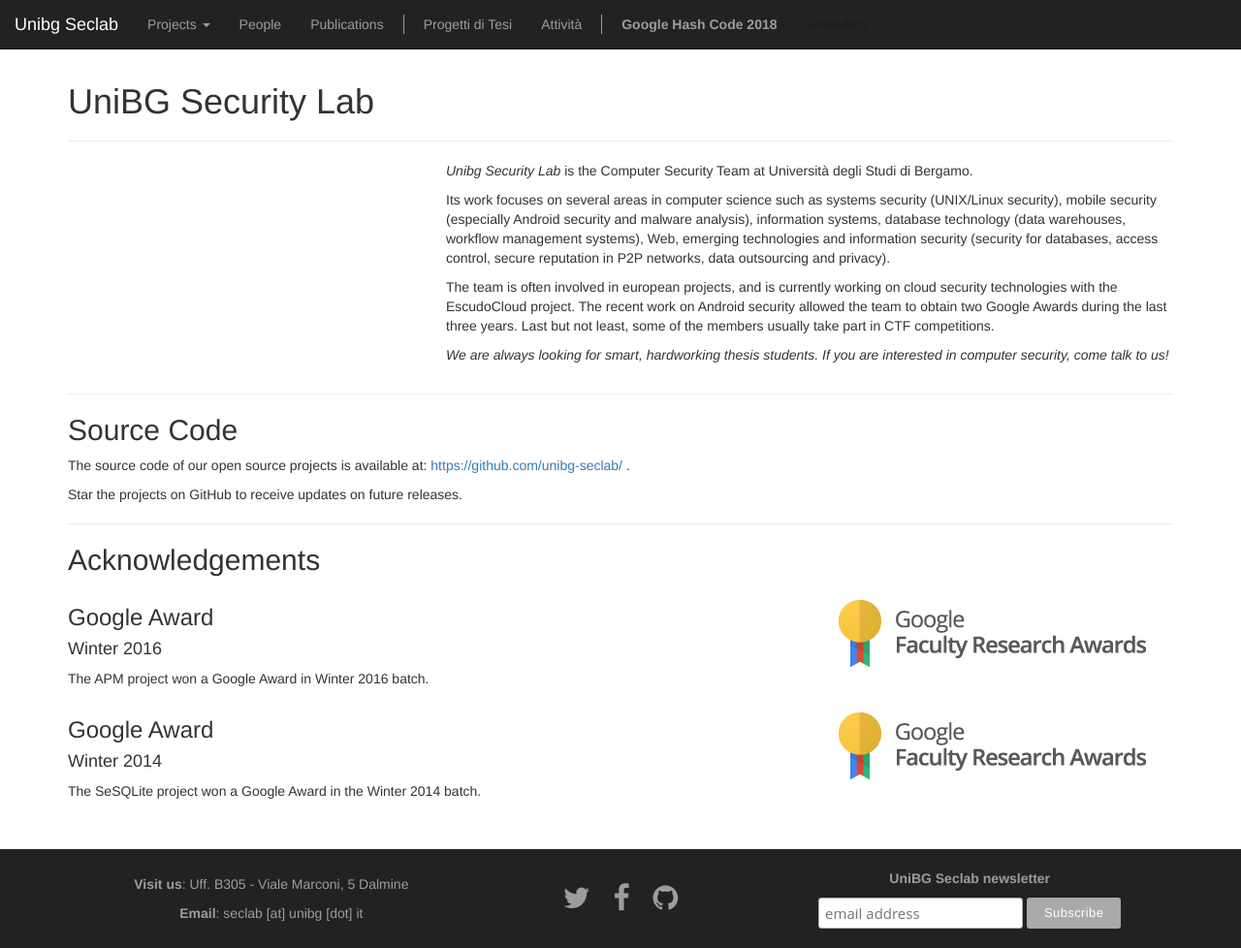
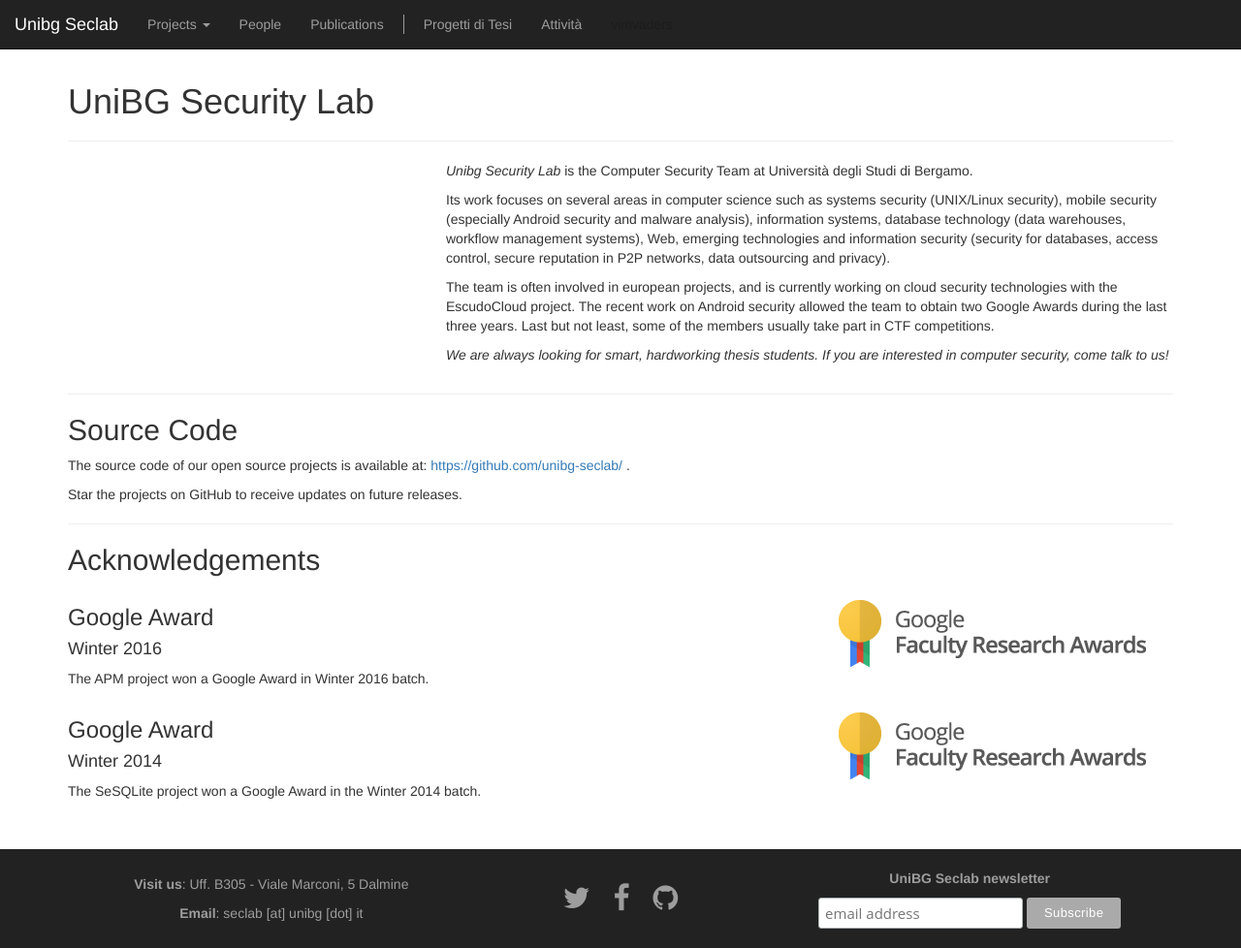
Before and after one commit to unibg-seclab/unibg-seclab.github.io, a Jekyll site: the page built from index.markdown, in a window 1280 px wide and 978 px high. Shown: the whole window at 97% size. Built offline with Jekyll 4.4.1, drawn with Linux system fonts in a browser that asks for light colours; nearby versions of some CDN libraries.

Commit message:
remove google hashcode from nav

```diff
--- a/_includes/nav.html
+++ b/_includes/nav.html
@@ -24,8 +24,8 @@
         <li class="divider-vertical"></li>
         <li><a href="/tesi/">Progetti di Tesi</a></li>
         <li><a href="/activities">Attività</a></li>
-        <li class="divider-vertical"></li>
-        <li><a href="/hashcode"><strong>Google Hash Code 2018</strong></a></li>
+        <!--<li class="divider-vertical"></li>-->
+        <!--<li><a href="/hashcode"><strong>Google Hash Code 2018</strong></a></li>-->
         <li>
           <a href="https://vimvaders.github.io" title="leave me here">
             <span style="color: rgba(0, 0, 0, 0.2)">vimvaders</span>
```
